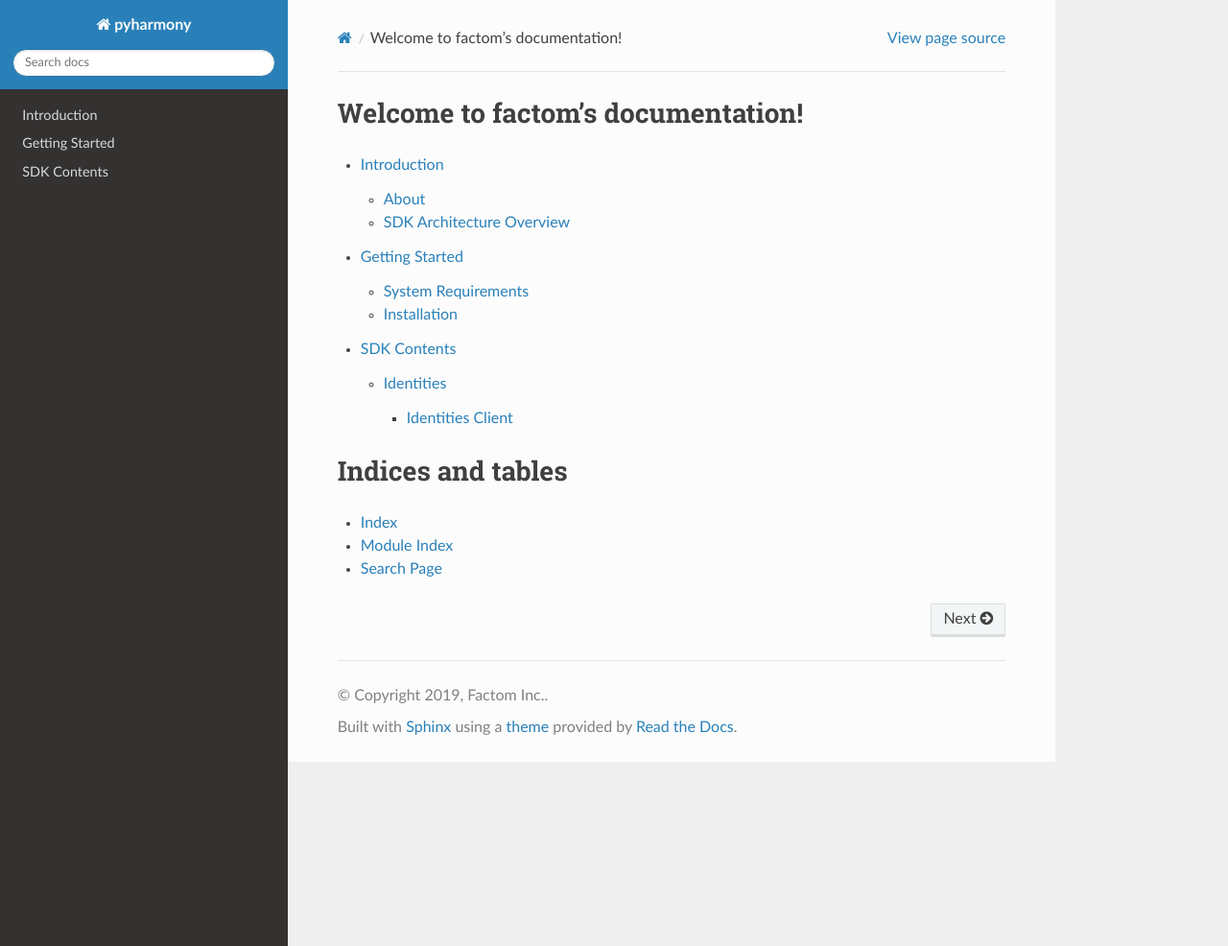
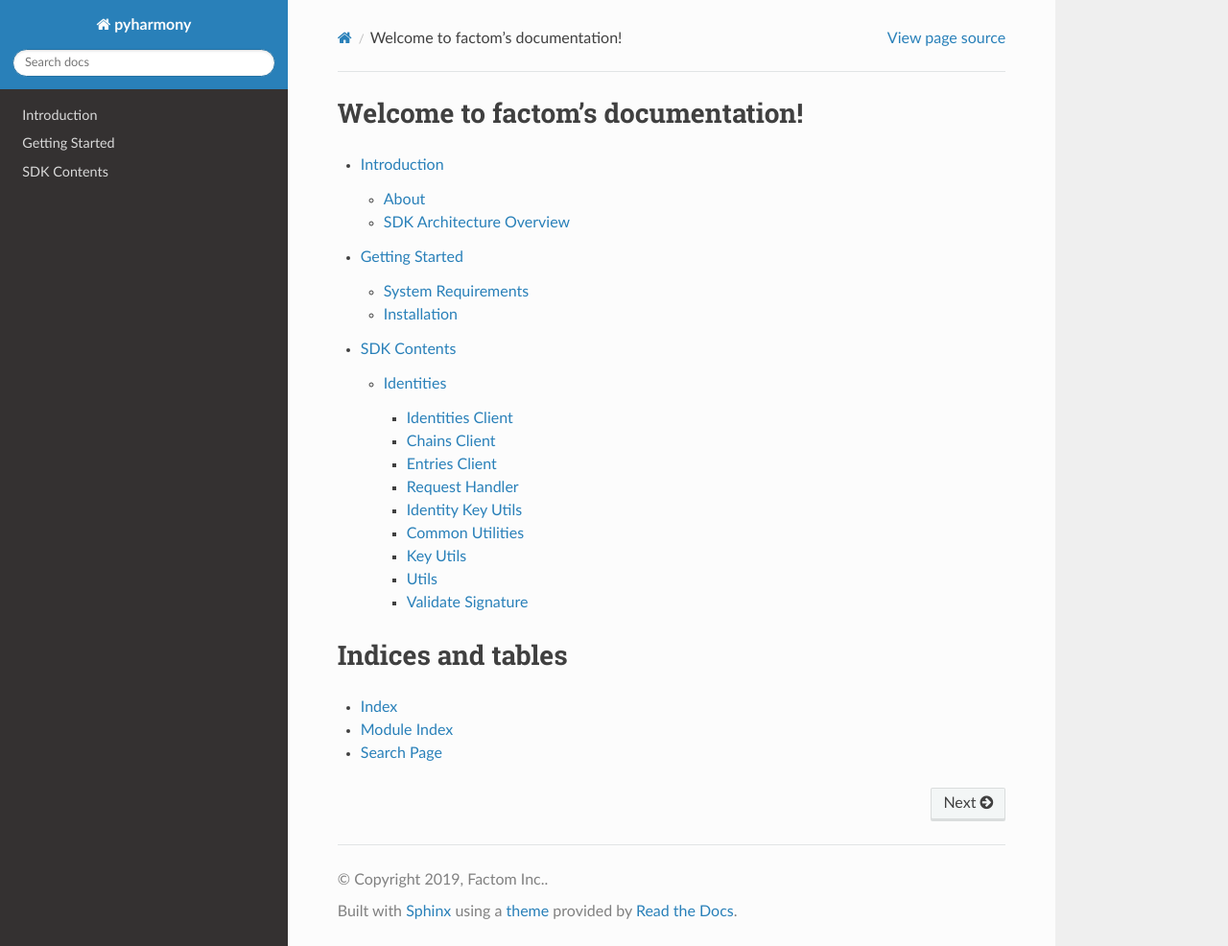
Before and after one commit to FPriv/factom-harmony-connect-python-sdk, a Sphinx documentation site: the page built from docs/index.rst, in a window 1280 px wide and 986 px high. Shown: the whole window at 96% size. Built offline with Sphinx 7.4.7 and the Read the Docs theme 2.0.0, drawn with Linux system fonts in a browser that asks for light colours; some of the changed lines change nothing that is shown.

Commit message:
Added more docs

```diff
--- a/docs/sdk.rst
+++ b/docs/sdk.rst
@@ -15,3 +15,71 @@ Identities Client
     :members:
     :undoc-members:
     :show-inheritance:
+
+Chains Client
+~~~~~~~~~~~~~~~~
+
+.. automodule:: factom_sdk.client.chains_client
+    :members:
+    :undoc-members:
+    :show-inheritance:
+
+Entries Client
+~~~~~~~~~~~~~~~~
+
+.. automodule:: factom_sdk.client.entries_client
+    :members:
+    :undoc-members:
+    :show-inheritance:
+
+
+Request Handler
+~~~~~~~~~~~~~~~~~
+
+.. automodule:: factom_sdk.request_handler.request_handler
+    :members:
+    :undoc-members:
+    :show-inheritance:
+
+
+Identity Key Utils
+~~~~~~~~~~~~~~~~~~~~~
+.. automodule:: factom_sdk.utils.identities.identities_key_util
+    :members:
+    :undoc-members:
+    :show-inheritance:
+
+Common Utilities
+~~~~~~~~~~~~~~~~~~~~~
+
+.. automodule:: factom_sdk.utils.common_util
+    :members:
+    :undoc-members:
+    :show-inheritance:
+
+
+Key Utils
+~~~~~~~~~~~~~~~~~~~~~
+
+.. automodule:: factom_sdk.utils.key_common
+    :members:
+    :undoc-members:
+    :show-inheritance:
+
+
+Utils
+~~~~~~~~~~
+
+.. automodule:: factom_sdk.utils.utils
+    :members:
+    :undoc-members:
+    :show-inheritance:
+
+
+Validate Signature
+~~~~~~~~~~~~~~~~~~~~~
+
+.. automodule:: factom_sdk.utils.validate_signature_util
+    :members:
+    :undoc-members:
+    :show-inheritance:
```
